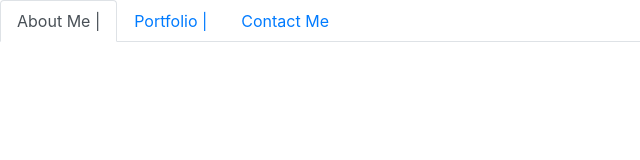
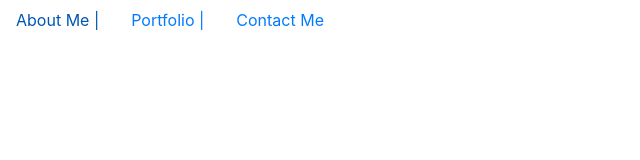
Before and after one commit to Anthony-G89/week-20-React-Portfolio, a React (Create React App) app in the folder react-portfolio/: page / in a window 1280 px wide. Shown: the top 160 px of the page, without its empty margins (0-640 px from the left). Built offline with nearby package versions, Linux system fonts and the light colour scheme.

Commit message:
Fixing up Nabar

```diff
--- a/react-portfolio/package.json
+++ b/react-portfolio/package.json
@@ -7,7 +7,9 @@
     "@testing-library/react": "^9.5.0",
     "@testing-library/user-event": "^7.2.1",
     "react": "^16.13.1",
+    "react-bootstrap": "^1.0.1",
     "react-dom": "^16.13.1",
+    "react-router-dom": "^5.2.0",
     "react-scripts": "3.4.1"
   },
   "scripts": {
--- a/react-portfolio/public/index.html
+++ b/react-portfolio/public/index.html
@@ -25,7 +25,7 @@
       Learn how to configure a non-root public URL by running `npm run build`.
     -->
     <link rel="stylesheet" href="https://stackpath.bootstrapcdn.com/bootstrap/4.3.1/css/bootstrap.min.css" integrity="sha384-ggOyR0iXCbMQv3Xipma34MD+dH/1fQ784/j6cY/iJTQUOhcWr7x9JvoRxT2MZw1T" crossorigin="anonymous">
-    <title>React App</title>
+    <title>My Portfolio</title>
   </head>
   <body>
     <noscript>You need to enable JavaScript to run this app.</noscript>
--- a/react-portfolio/src/App.js
+++ b/react-portfolio/src/App.js
@@ -1,21 +1,20 @@
 import React, { Component } from "react";
 import ReactDOM from "react-dom";
-import { BrowserRouter as Router, Route } from "react-router-dom";
-import Header from "../src/components/Header";
+import Bootstrap from "react-bootstrap";
+import { BrowserRouter as Router, Route, Link } from "react-router-dom";
+import NavBar from "./components/NavBar";
 // import Footer from "../src/components/Footer";
 
 
 function App() {
     return (
-        <Router>
-            <div>
-                <Header />
-            </div>
+        <div>
 
+            <Router>
+                <Route component={NavBar} />
 
-
-
-        </Router>
+            </Router>
+        </div>
 
 
 
@@ -23,3 +22,7 @@ function App() {
 }
 
 export default App;
+
+const home = props => {
+
+}
--- a/react-portfolio/src/components/Header/index.js
+++ b/react-portfolio/src/components/NavBar/index.js
@@ -2,13 +2,14 @@ import React from "react";
 import { Link, useLocation } from "react-router-dom";
 
 
-function NavBar() {
+const NavBar = props => {
+
     const location = useLocation();
 
     return (
-        <ul className="nav nav-tabs">
+        <ul className="nav ">
             <li className="nav-item">
-                <Link to="/" className={location.pathname === "/" ? "nav-link active" : "nav-link"}>
+                <Link to="/About_me" className={location.pathname === "/About me" ? "nav-link active" : "nav-link"}>
                     About Me |
                 </Link>
             </li>
```
Also changed, not shown: react-portfolio/src/components/NavBar/style.css (added), 1 other file (tests, documents, lock files or other folders).
